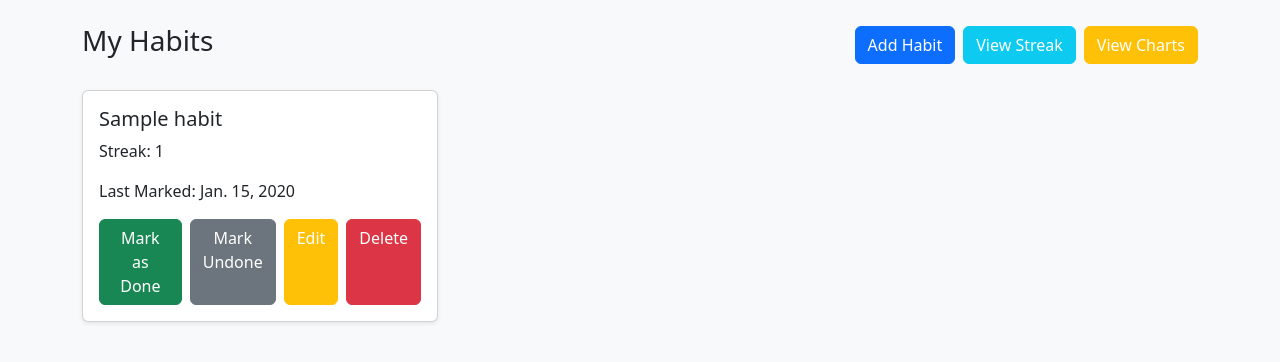
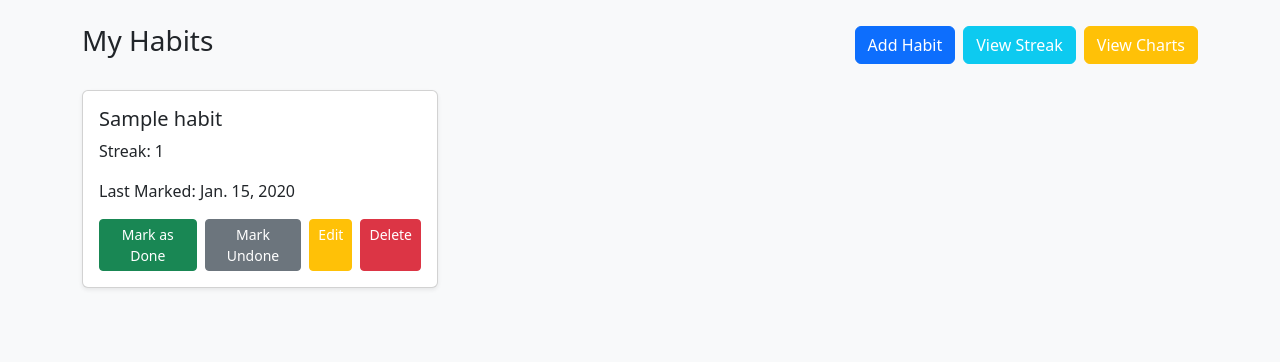
Before and after one commit to pranisharyal/Habit-tracker, a Django app: page / in a window 1280 px wide. Shown: the top 362 px of the page. Run offline with Django 5.2, Linux system fonts and the light colour scheme; tables that the repository leaves empty hold one stand-in row (values such as "Sample post"); some libraries are stand-ins or nearby versions.

Commit message:
Your commit message describing the changes

```diff
--- a/templates/habit_list.html
+++ b/templates/habit_list.html
@@ -33,14 +33,18 @@
 
                         <div class="d-flex gap-2">
                             <!-- Mark as Done Button -->
-                            <a href="{% url 'mark_done' habit.id %}" class="btn btn-success">Mark as Done</a>
+                            <a href="{% url 'mark_done' habit.id %}" class="btn btn-success btn-sm flex-grow-1">Mark as
+                                Done</a>
                             <!-- Mark Undone Button -->
-                            <a href="{% url 'mark_undone' habit.id %}" class="btn btn-secondary">Mark Undone</a>
+                            <a href="{% url 'mark_undone' habit.id %}" class="btn btn-secondary btn-sm flex-grow-1">Mark
+                                Undone</a>
                             <!-- Edit Button -->
-                            <a href="{% url 'edit_habit' habit.id %}" class="btn btn-warning text-white">Edit</a>
+                            <a href="{% url 'edit_habit' habit.id %}"
+                                class="btn btn-warning text-white btn-sm flex-grow-1">Edit</a>
 
                             <!-- Delete Button -->
-                            <a href="{% url 'habit-delete' habit.id %}" class="btn btn-danger">Delete</a>
+                            <a href="{% url 'habit-delete' habit.id %}"
+                                class="btn btn-danger btn-sm flex-grow-1">Delete</a>
                         </div>
                     </div>
                 </div>
```
